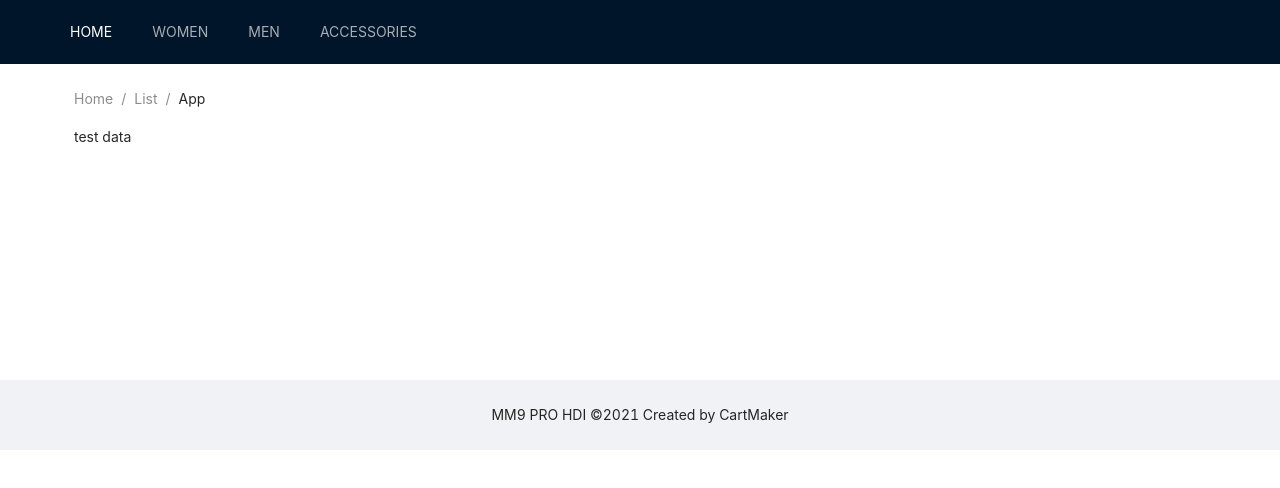
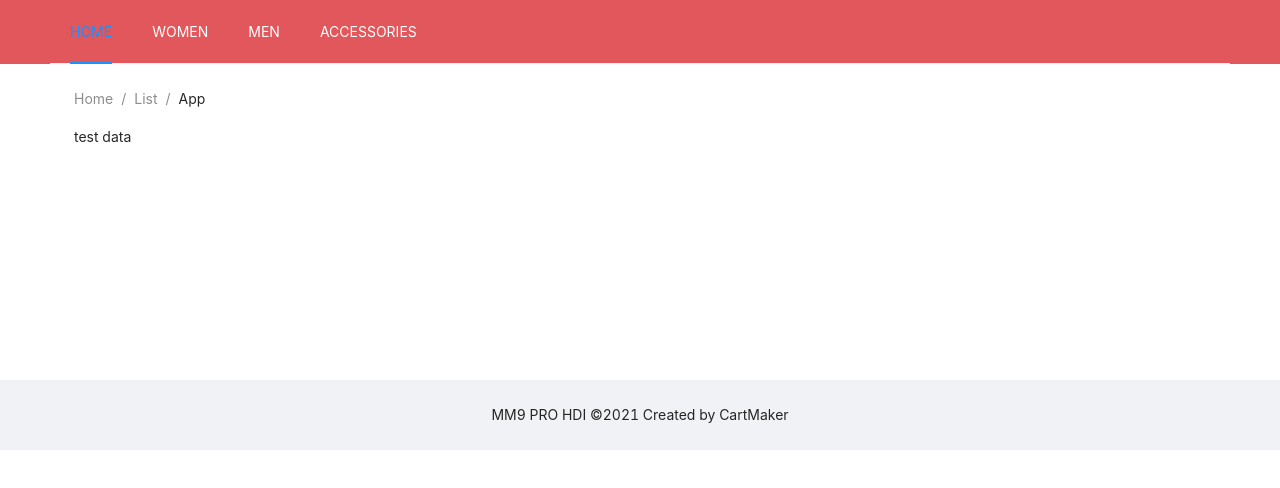
Before and after one commit to m4muchu/mm9-pro-hdi-client, a React (Create React App) app: page /home in a window 1280 px wide. Shown: the top 488 px of the page. Built offline with nearby package versions, Linux system fonts and the light colour scheme.

Commit message:
Nav bar fix

```diff
--- a/src/app/layout/Header.tsx
+++ b/src/app/layout/Header.tsx
@@ -5,15 +5,17 @@ const { Header } = Layout
 
 const HeaderLayout = () => {
   return (
-    <Header style={{ position: 'fixed', zIndex: 1, width: '100%' }}>
+    <div className="header">
+      <Header style={{ position: 'fixed', zIndex: 1, width: '100%', background: '#dd3a3fd9' }}>
         <div className="logo" />
-      <Menu theme="dark" mode="horizontal" defaultSelectedKeys={['1']}>
+        <Menu mode="horizontal" defaultSelectedKeys={['1']}>
           <Menu.Item key="1">HOME</Menu.Item>
           <Menu.Item key="2">WOMEN</Menu.Item>
           <Menu.Item key="3">MEN</Menu.Item>
           <Menu.Item key="4">ACCESSORIES</Menu.Item>
         </Menu>
       </Header>
+    </div>
   )
 }
 
--- a/src/sass/layout/_header.scss
+++ b/src/sass/layout/_header.scss
@@ -1,4 +1,22 @@
-.ant-menu.ant-menu-dark .ant-menu-item-selected{
-    background-color: transparent !important;
-    border-bottom: 1px rgba($color: #fff, $alpha: 1.0);
+.header {
+    .ant-layout-header {
+        background: rgba(221,58,63,.85);
+    }
+    .ant-menu {
+        background: none;
+        color: #fff;
+
+        &-item:hover{
+            color: #fff;
+        }
+    }
+
+    .ant-menu-horizontal:not(.ant-menu-dark) > .ant-menu-item:hover {
+        color: #fff;
+    }
+
+    .ant-menu.ant-menu-dark .ant-menu-item-selected{
+        background-color: transparent !important;
+    }
+
 }
```
Lines whose indentation alone changed are shown as unchanged.
